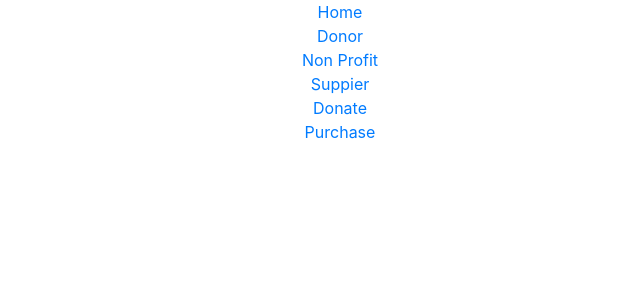
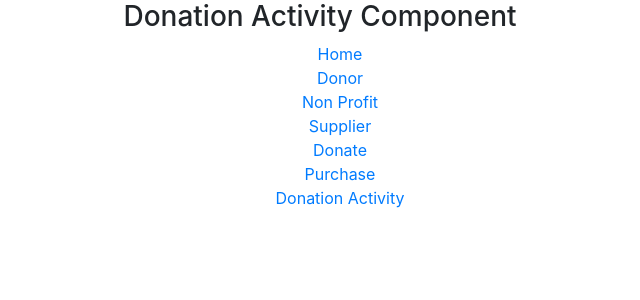
Before and after one commit to mrrobot16/fluffy-computing-machine, a React (Create React App) app: page /activity in a window 1280 px wide. Shown: the top 300 px of the page, without its empty margins (320-960 px from the left). Built offline with nearby package versions, Linux system fonts and the light colour scheme.

Commit message:
Created Donation Activity component

```diff
--- a/src/App.js
+++ b/src/App.js
@@ -22,13 +22,16 @@ class App extends Component {
                     <Link to="/non-profit">Non Profit</Link>
                   </li>
                   <li>
-                    <Link to="/supplier">Suppier</Link>
+                    <Link to="/supplier">Supplier</Link>
                   </li>
                   <li>
                     <Link to="/donate">Donate</Link>
                   </li>
                   <li>
                     <Link to="/purchase">Purchase</Link>
+                  </li>
+                  <li>
+                    <Link to="/activity">Donation Activity</Link>
                   </li>
                 </ul>
               </div>
--- /dev/null
+++ b/src/components/donation-activity/donation-activity.component.js
@@ -0,0 +1,11 @@
+import React, { Component } from 'react'
+
+export class DonationActivityComponent extends Component {
+  render() {
+    return(
+      <div className="donation-activity">
+        <h3>Donation Activity Component</h3>
+      </div>
+    )
+  }
+}
--- a/src/components/index.js
+++ b/src/components/index.js
@@ -4,7 +4,8 @@ import { NonProfitDashboardComponent } from './non-profit-dashboard/non-profit-d
 import { SupplierComponent } from './supplier/supplier.component'
 import { DonateComponent } from './donate/donate.component'
 import { PurchaseComponent } from './purchase/purchase.component'
+import { DonationActivityComponent } from './donation-activity/donation-activity.component'
 export {
   HomeComponent, DonorDashboardComponent, NonProfitDashboardComponent,
-  SupplierComponent, DonateComponent, PurchaseComponent
+  SupplierComponent, DonateComponent, PurchaseComponent, DonationActivityComponent
 }
--- a/src/routes/app.routes.js
+++ b/src/routes/app.routes.js
@@ -2,7 +2,7 @@ import React, { Component } from 'react'
 import { Route } from 'react-router-dom'
 import {
   HomeComponent, DonorDashboardComponent, NonProfitDashboardComponent,
-  SupplierComponent, DonateComponent, PurchaseComponent
+  SupplierComponent, DonateComponent, PurchaseComponent, DonationActivityComponent
 } from '../components'
 export class AppRouter extends Component {
   render(){
@@ -14,6 +14,7 @@ export class AppRouter extends Component {
         <Route path="/supplier" component={SupplierComponent} />
         <Route path="/donate" component={DonateComponent} />
         <Route path="/purchase" component={PurchaseComponent} />
+        <Route path="/activity" component={DonationActivityComponent} />
       </div>
     )
   }
```
